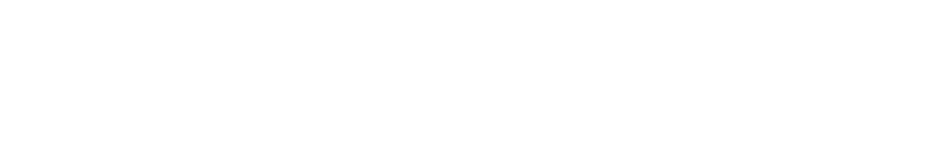
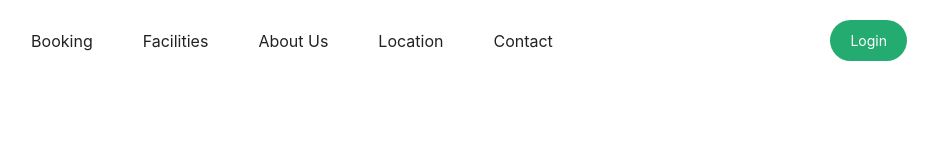
Before and after one commit to mahmadzoda09/Connecting, a website: page src/Page2.html in a window 1280 px wide. Shown: the whole page, without its empty margins (313-1251 px from the left). Drawn offline with nearby package versions, Linux system fonts and the light colour scheme; files that its build step writes are made by us from their sources.

Commit message:
HeaderPage2

```diff
--- a/src/Page2.html
+++ b/src/Page2.html
@@ -7,5 +7,20 @@
     <link rel="stylesheet" href="output.css" />
   </head>
   <body>
+    <header class="flex justify-between items-center max-w-300 m-auto p-[20px]">
+      <p class="text-transparent">1</p>
+      <nav class="hidden lg:flex items-center gap-[50px]">
+        <p class="text-[#222222]">Booking</p>
+        <p class="text-[#222222]">Facilities</p>
+        <p class="text-[#222222]">About Us</p>
+        <p class="text-[#222222]">Location</p>
+        <p class="text-[#222222]">Contact</p>
+      </nav>
+      <button
+        class="bg-[#24AB70] text-[14px] text-center text-white p-[10px_20px] rounded-[50px]"
+      >
+        <a href="../index.html">Login</a>
+      </button>
+    </header>
   </body>
 </html>
```
